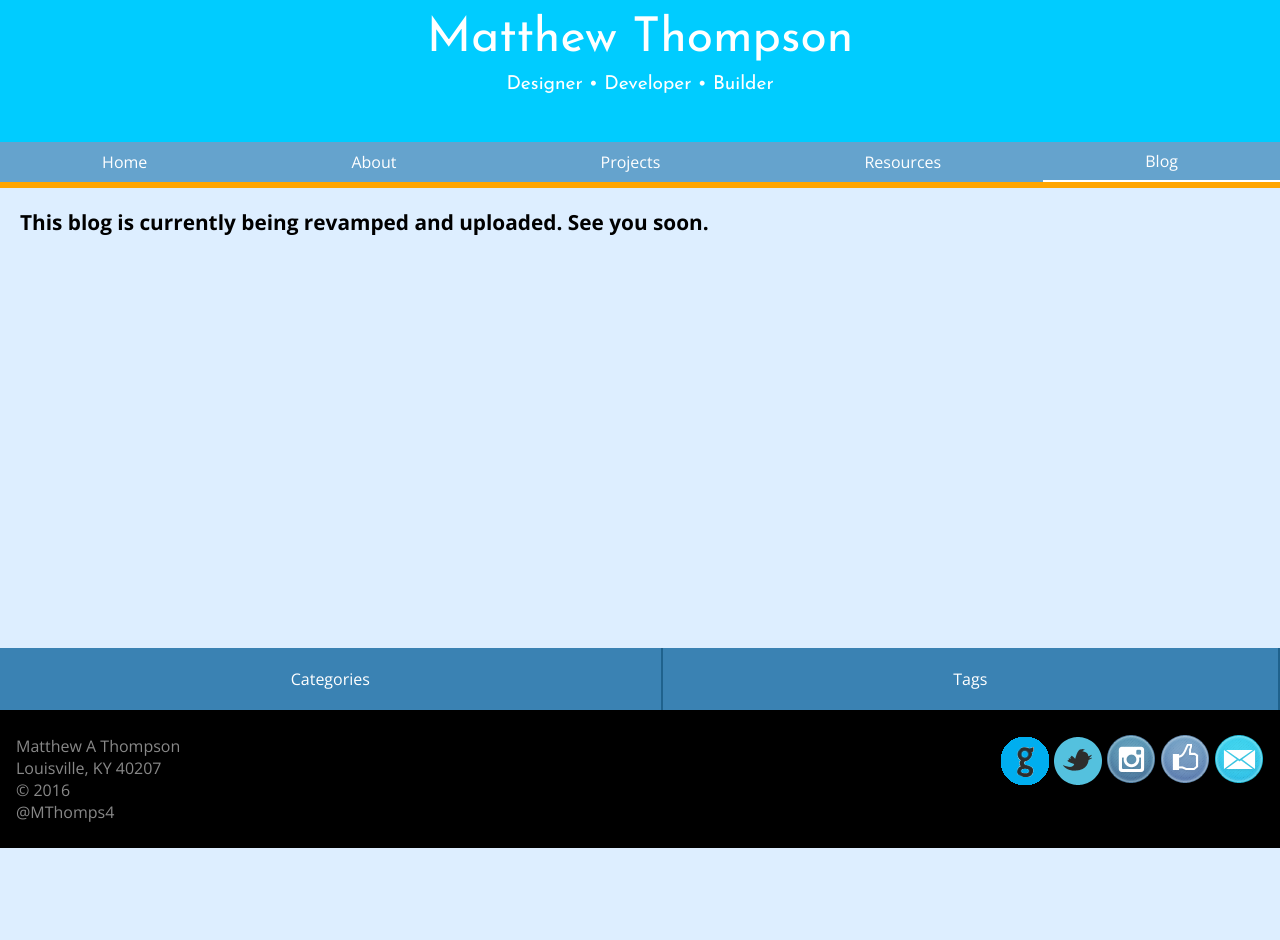
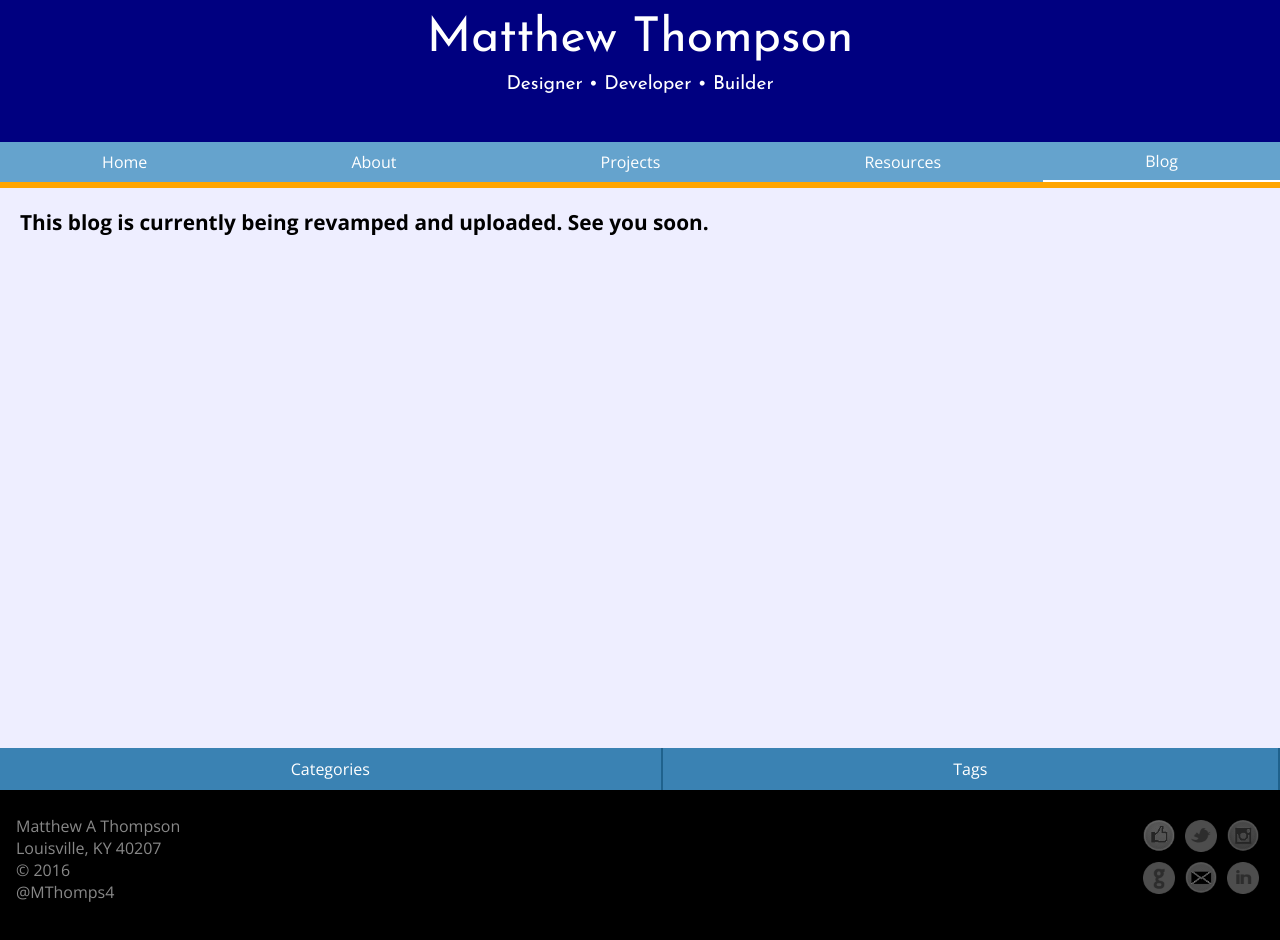
Before and after one commit to mthomps4/3WireBuild, a plain HTML site: page HTML/blog.html in a window 1280 px wide. Before the commit the page ends 848 px from the top, so only its background shows below. Drawn offline with nearby package versions, Linux system fonts and the light colour scheme.

Commit message:
finished social css. updated hover and some spacing.

```diff
--- a/CSS/main.css
+++ b/CSS/main.css
@@ -19,7 +19,8 @@ html, body
 	margin:0;
   padding:0;
   height:100%;
-	background-color:#DDEEFF;
+	background-color:#EEF;
+  /*#DEF*/
   font-family: 'Open Sans', sans-serif;
 }
 
@@ -39,7 +40,8 @@ h3{font-size:1em;}
 #main-header
 {
 	border-bottom:solid 6px orange;
-	background-color:#0cf;
+	background-color:navy;
+  /*navy?ocf*/
 	display:flex;
 	flex-direction:column;
 }
@@ -115,14 +117,15 @@ h3{font-size:1em;}
 	flex-direction:row;
   flex-grow:1;
 }
+
 #buttons a{
   flex-grow:1;
   align-content:center;
   align-items: center;
   justify-content: center;
   text-align: center;
-  padding-top:20px;
-  padding-bottom:20px;
+  padding-top:10px;
+  padding-bottom:10px;
   background: #3a82b3;
   color:white;
   border:none;
@@ -148,13 +151,13 @@ h3{font-size:1em;}
 
 /*****Footer and Main Section********/
 #Wrapper{
-  height:calc(100vh - 340px);/*Adust pixels based on Header Height*/
+  height:calc(100vh - 240px);/*Adust pixels based on Header Height*/
   width:100%;
   padding:20px; /*Used for Main-Section*/
 }
 
 #main-section{
-	height:calc(100vh - 380px);
+	height:calc(100vh - 280px);
   overflow-y:auto;
 }
 
@@ -180,22 +183,26 @@ footer{
 #fContact{
   flex-grow:1;
   padding-left:1em;
-  margin-right:auto;
 }
 
 #social{
   margin-right:1em;
 }
 
-.social{
-  height:50px;
+.social, .social2{
+  display:flex;
   width:100%;
 }
 
-.social a{
-  padding:10px;
-  width:50px;
-  height:50px;
+.socialLink, .socialLink2{
+  display:flex;
+  flex-grow:1;
+  flex-wrap:wrap;
+  flex-direction:row;
+
+  width: 32px;
+  height: 32px;
+  margin: 5px;
 }
 
 .social a:nth-child(1){
@@ -204,7 +211,6 @@ footer{
   background-size:contain;
   background-position: center;
   background-repeat:no-repeat;
-  background-size: cover;
 }
 
 .social a:nth-child(2){
@@ -212,28 +218,78 @@ footer{
   background-image: url("../IMAGES/Social/twitter-gray.png");
   background-size: contain;
   background-repeat:no-repeat;
+  background-position: center;
 }
 .social a:nth-child(3){
   border:none;
   background-image: url("../IMAGES/Social/instagram-2-gray.png");
   background-size: contain;
   background-repeat:no-repeat;
+  background-position: center;
 }
-.social a:nth-child(4){
+.social2 a:nth-child(1){
   border:none;
   background-image: url("../IMAGES/Social/github-gray.png");
   background-size: contain;
   background-repeat:no-repeat;
+  background-position: center;
 }
-.social a:nth-child(5){
+.social2 a:nth-child(2){
   border:none;
   background-image: url("../IMAGES/Social/email-gray.png");
   background-size: contain;
   background-repeat:no-repeat;
+  background-position: center;
 }
-.social a:nth-child(6){
+.social2 a:nth-child(3){
   border:none;
   background-image: url("../IMAGES/Social/linkedin-gray.png");
   background-size: contain;
   background-repeat:no-repeat;
+  background-position: center;
 }
+
+/*Social Hover Color*/
+.social a:nth-child(1):hover{
+  border:none;
+  background-image: url("../IMAGES/Social/fb-like.png");
+  background-size:contain;
+  background-position: center;
+  background-repeat:no-repeat;
+}
+
+.social a:nth-child(2):hover{
+  border:none;
+  background-image: url("../IMAGES/Social/twitter.png");
+  background-size: contain;
+  background-repeat:no-repeat;
+  background-position: center;
+}
+.social a:nth-child(3):hover{
+  border:none;
+  background-image: url("../IMAGES/Social/instagram-2.png");
+  background-size: contain;
+  background-repeat:no-repeat;
+  background-position: center;
+}
+.social2 a:nth-child(1):hover{
+  border:none;
+  background-image: url("../IMAGES/Social/github.png");
+  background-size: contain;
+  background-repeat:no-repeat;
+  background-position: center;
+}
+.social2 a:nth-child(2):hover{
+  border:none;
+  background-image: url("../IMAGES/Social/email.png");
+  background-size: contain;
+  background-repeat:no-repeat;
+  background-position: center;
+}
+.social2 a:nth-child(3):hover{
+  border:none;
+  background-image: url("../IMAGES/Social/linkedin.png");
+  background-size: contain;
+  background-repeat:no-repeat;
+  background-position: center;
+}
--- a/HTML/blog.html
+++ b/HTML/blog.html
@@ -52,11 +52,17 @@
 			</div>
 
 			<div id="social">
-			<a><img src="../IMAGES/Social/github.png" alt="github"></a>
-			<a><img src="../IMAGES/Social/twitter.png"></a>
-			<a><img src="../IMAGES/Social/instagram-2.png"></a>
-			<a><img src="../IMAGES/Social/fb-like.png"></a>
-			<a><img src="../IMAGES/Social/email.png"></a>
+				<ul class="social">
+					<a  class="socialLink"></a>
+					<a class="socialLink"></a>
+					<a class="socialLink"></a>
+				</ul>
+
+				<ul class="social2">
+					<a  class="socialLink2"></a>
+					<a class="socialLink2"></a>
+					<a class="socialLink2"></a>
+				</ul>
 			</div>
 
 		</div>
```
Also changed, not shown: HTML/3WireBuild.html (+9 -6 lines), HTML/about.html (+11 -7 lines), HTML/projects.html (+11 -5 lines), HTML/resources.html (+11 -5 lines).
